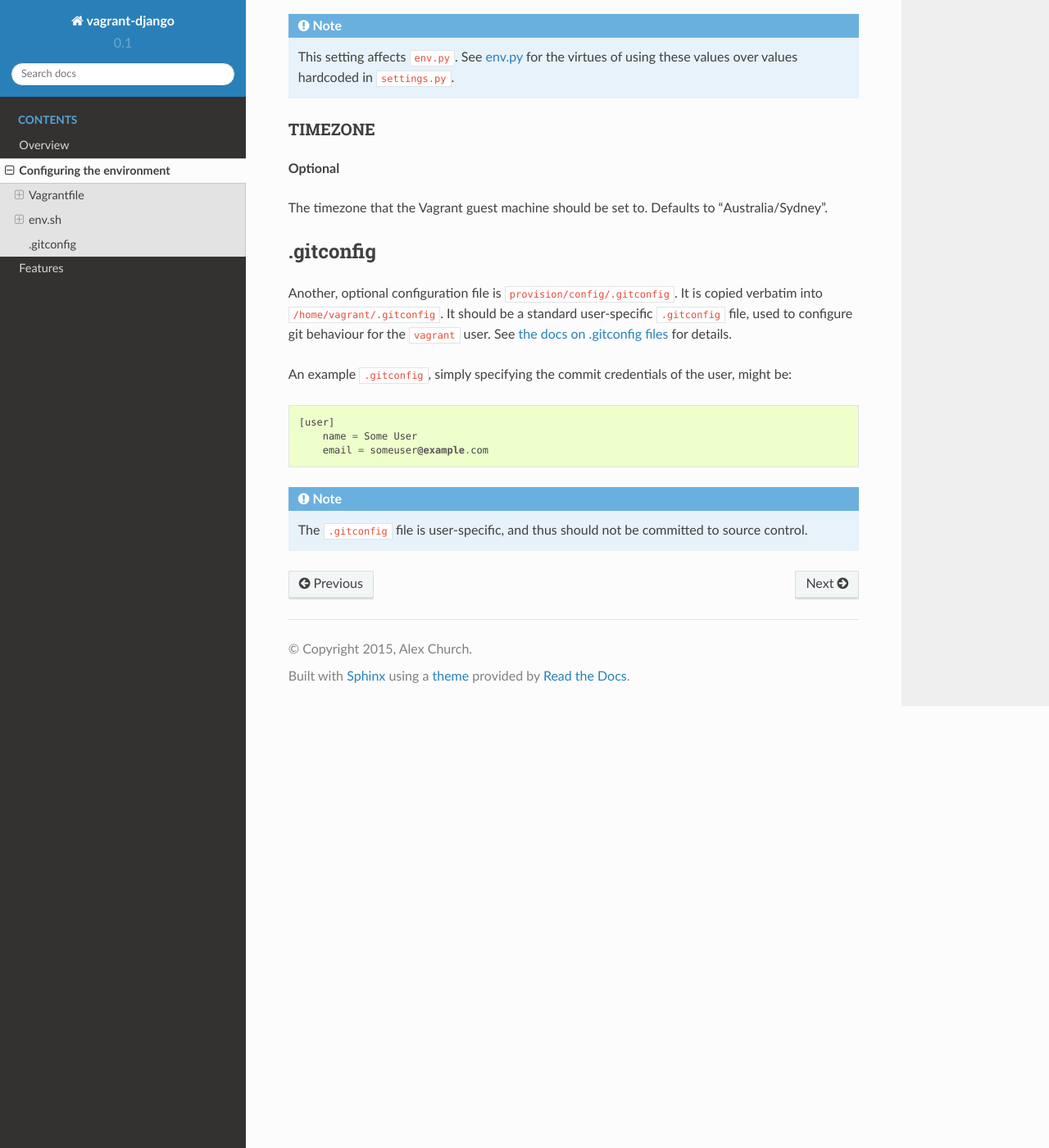
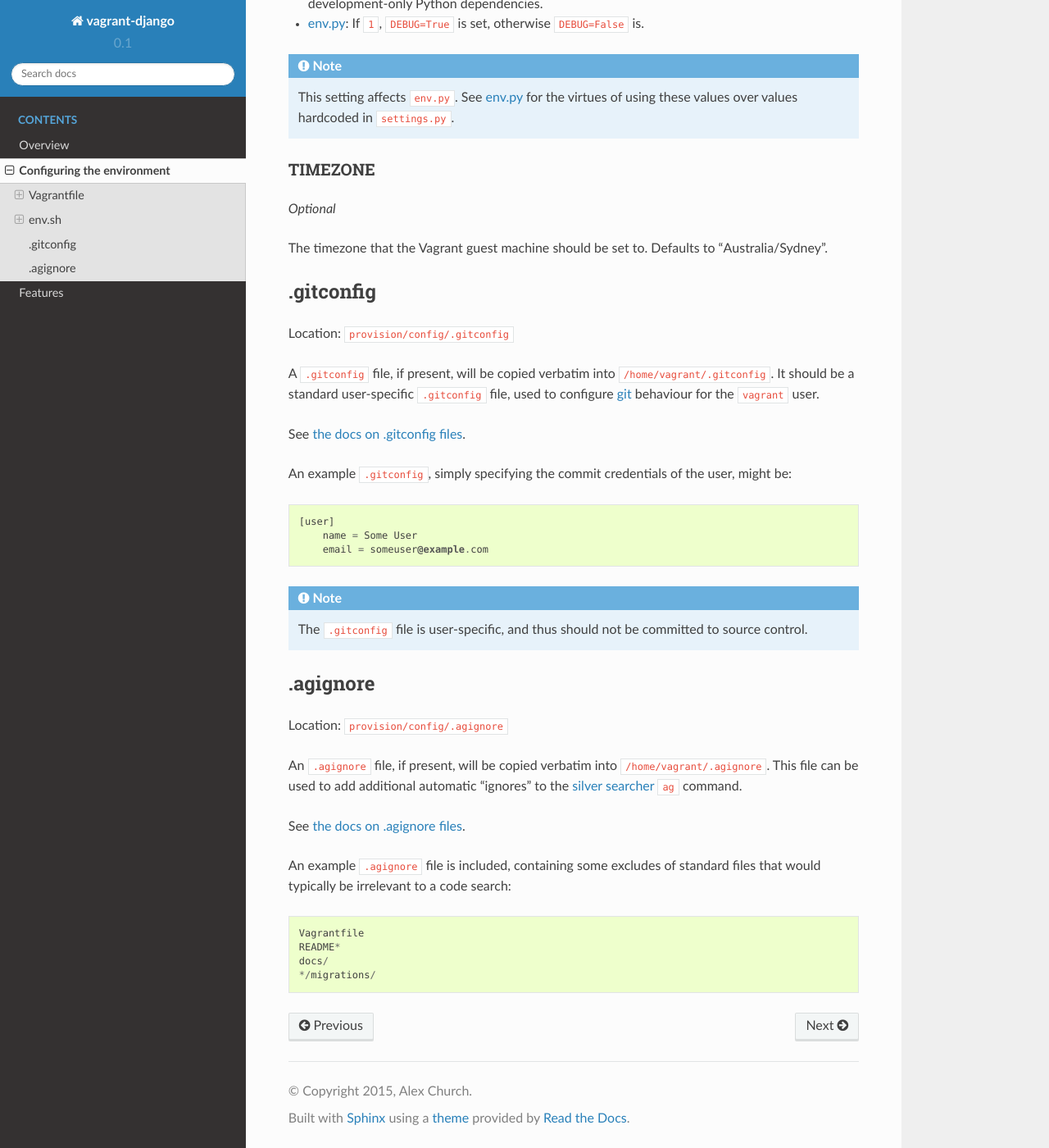
Before and after one commit to oogles/vagrant-django, a Sphinx documentation site: the page built from docs/config.rst, in a window 1280 px wide and 1400 px high, scrolled down 2336 px. Shown: the whole window at 82% size. Built offline with Sphinx 7.4.7 and the Read the Docs theme 2.0.0, drawn with Linux system fonts in a browser that asks for light colours; some of the changed text lies outside the part shown.

Commit message:
Added provisioning for ag.

```diff
--- a/README.rst
+++ b/README.rst
@@ -18,6 +18,7 @@ A quick overview:
 
 * Custom SSH public key
 * Git
+* Ag (silver searcher), for code search
 * Virtualenv, with Python dependencies installed
 * PostgreSQL, with default database and user
 * Migrations run against new database
--- a/docs/config.rst
+++ b/docs/config.rst
@@ -45,7 +45,9 @@ This means that the name given must be valid for each of those uses.
 env.sh
 ======
 
-The primary configuration file is ``provision/config/env.sh``. This file is required. It is simply a shell script that gets executed by the provisioning scripts to load the variables it contains. Each of the variables is discussed below. An example file is included.
+Location: ``provision/config/env.sh``
+
+The primary configuration file is ``env.sh``. It is simply a shell script that gets executed by the provisioning scripts to load the variables it contains. Each of the variables is discussed below. An example file is included.
 
 .. note::
 
@@ -69,7 +71,7 @@ The password to use for the default database user.
 PUBLIC_KEY
 ----------
 
-**Optional**
+*Optional*
 
 If given, the public key will be installed into ``/home/vagrant/.ssh/authorized_keys`` so it may be used to SSH into the Vagrant guest machine.
 
@@ -80,7 +82,7 @@ If given, the public key will be installed into ``/home/vagrant/.ssh/authorized_
 DEBUG
 -----
 
-**Optional**
+*Optional*
 
 This flag controls whether or not the Vagrant guest environment is a development or production environment. A value of ``1`` indicates a development environment, otherwise (including when it is not specified at all) it indicates a production environment.
 
@@ -96,7 +98,7 @@ The flag affects:
 TIMEZONE
 --------
 
-**Optional**
+*Optional*
 
 The timezone that the Vagrant guest machine should be set to. Defaults to "Australia/Sydney".
 
@@ -106,7 +108,11 @@ The timezone that the Vagrant guest machine should be set to. Defaults to "Austr
 .gitconfig
 ==========
 
-Another, optional configuration file is ``provision/config/.gitconfig``. It is copied verbatim into ``/home/vagrant/.gitconfig``. It should be a standard user-specific ``.gitconfig`` file, used to configure git behaviour for the ``vagrant`` user. See `the docs on .gitconfig files <https://git-scm.com/docs/git-config#_configuration_file>`_ for details.
+Location: ``provision/config/.gitconfig``
+
+A ``.gitconfig`` file, if present, will be copied verbatim into ``/home/vagrant/.gitconfig``. It should be a standard user-specific ``.gitconfig`` file, used to configure :ref:`git <feat-git>` behaviour for the ``vagrant`` user.
+
+See `the docs on .gitconfig files <https://git-scm.com/docs/git-config#_configuration_file>`_.
 
 An example ``.gitconfig``, simply specifying the commit credentials of the user, might be:
 
@@ -119,3 +125,24 @@ An example ``.gitconfig``, simply specifying the commit credentials of the user,
 .. note::
 
     The ``.gitconfig`` file is user-specific, and thus should not be committed to source control.
+
+
+.. _conf-agignore:
+
+.agignore
+=========
+
+Location: ``provision/config/.agignore``
+
+An ``.agignore`` file, if present, will be copied verbatim into ``/home/vagrant/.agignore``. This file can be used to add additional automatic "ignores" to the :ref:`silver searcher <feat-ag>` ``ag`` command.
+
+See `the docs on .agignore files <https://github.com/ggreer/the_silver_searcher/wiki/Advanced-Usage#agignore>`_.
+
+An example ``.agignore`` file is included, containing some excludes of standard files that would typically be irrelevant to a code search:
+
+::
+
+    Vagrantfile
+    README*
+    docs/
+    */migrations/
```
Also changed, not shown: docs/features.rst (+10 -0 lines), 4 other files.
